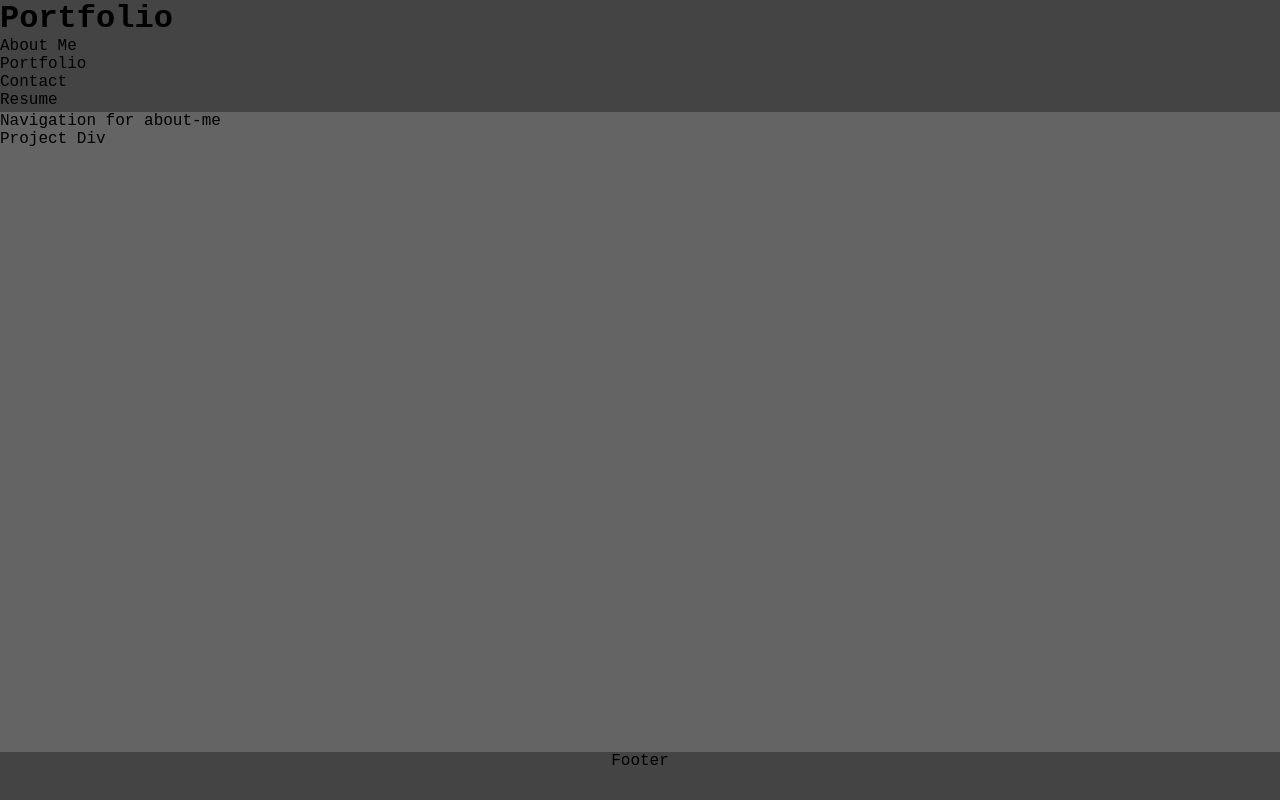
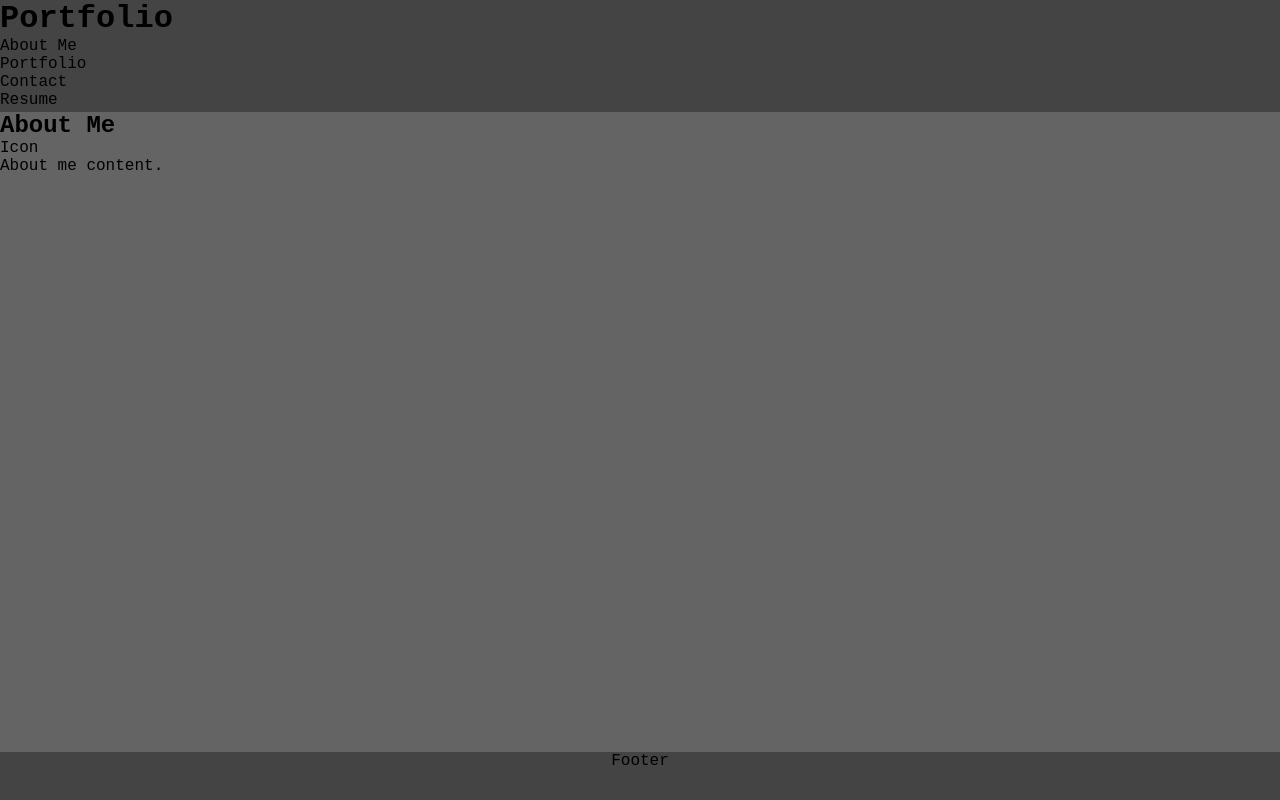
Before and after one commit to tannerkothlow/react-portfolio, a React (Create React App) app: page / in a window 1280 px wide. Built offline with nearby package versions, Linux system fonts and the light colour scheme.

Commit message:
added switch case and displays to navigation

```diff
--- a/src/components/Navigation.js
+++ b/src/components/Navigation.js
@@ -1,11 +1,58 @@
 import React, { useState } from 'react';
 import Project from './Project';
 
+const displayAboutMe = (
+    <div className='app-about-me'>
+        <h2>About Me</h2>
+        <p>Icon</p>
+        <p>About me content.</p>
+    </div>
+)
+
+const displayPortfolio = (
+    <div className='app-portfolio'>
+        <h2>Portfolio</h2>
+        <Project />
+    </div>
+)
+
+const displayContact = (
+    <div className='app-contact'>
+        <h2>Contact Me</h2>
+    </div>
+)
+
+const displayResume = (
+    <div className='app-resume'>
+        <h2>Resume</h2>
+        <p>Download my resume</p>
+        <h3>Front End Proficiencies</h3>
+        <h3>Back End Proficiencies</h3>
+    </div>
+)
+
 function Navigation(props) {
+
+    let display;
+
+    switch(props.display) {
+        case 'about-me':
+            display = displayAboutMe;
+            break;
+        case 'portfolio':
+            display = displayPortfolio;
+            break;
+        case 'contact':
+            display = displayContact;
+            break;
+        case 'resume':
+            display = displayResume;
+            break;
+    };
+
     return (
         <div className='app-navigator'>
-            <p>Navigation for {props.display}</p>
-            <Project />
+            {display}
         </div>
     )
 }
```
